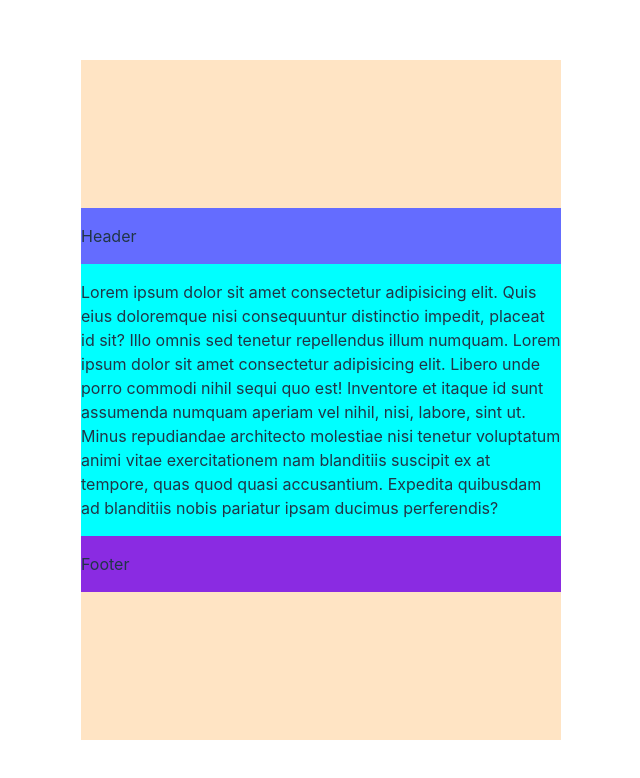
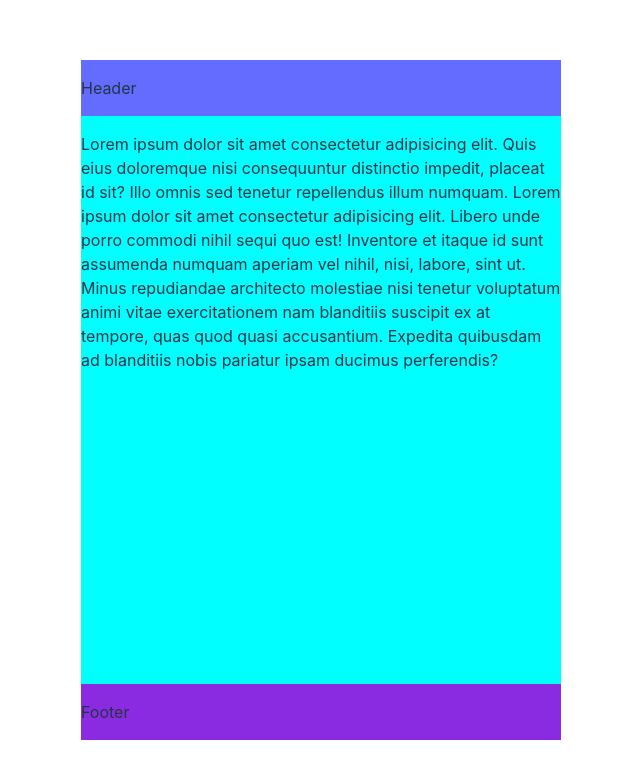
Before and after one commit to co11aps/markup-test, a website built with Vite: page index.html in a window 1280 px wide. Shown: the whole page, without its empty margins (319-959 px from the left). Built offline with nearby package versions, Linux system fonts and the light colour scheme.

Commit message:
Update styles.css

```diff
--- a/src/css/styles.css
+++ b/src/css/styles.css
@@ -39,7 +39,7 @@ h1 {
     display: flex;
     flex-direction: column;
     /* align-items: center; */
-    justify-content: center;
+    /* justify-content: space-between; */
     background-color: bisque;
     margin: 0 auto;
     min-height: 85vh;
@@ -52,6 +52,7 @@ h1 {
 
 .main-content {
     background-color: aqua;
+    flex-grow: 1;
 }
 
 .footer {
```
